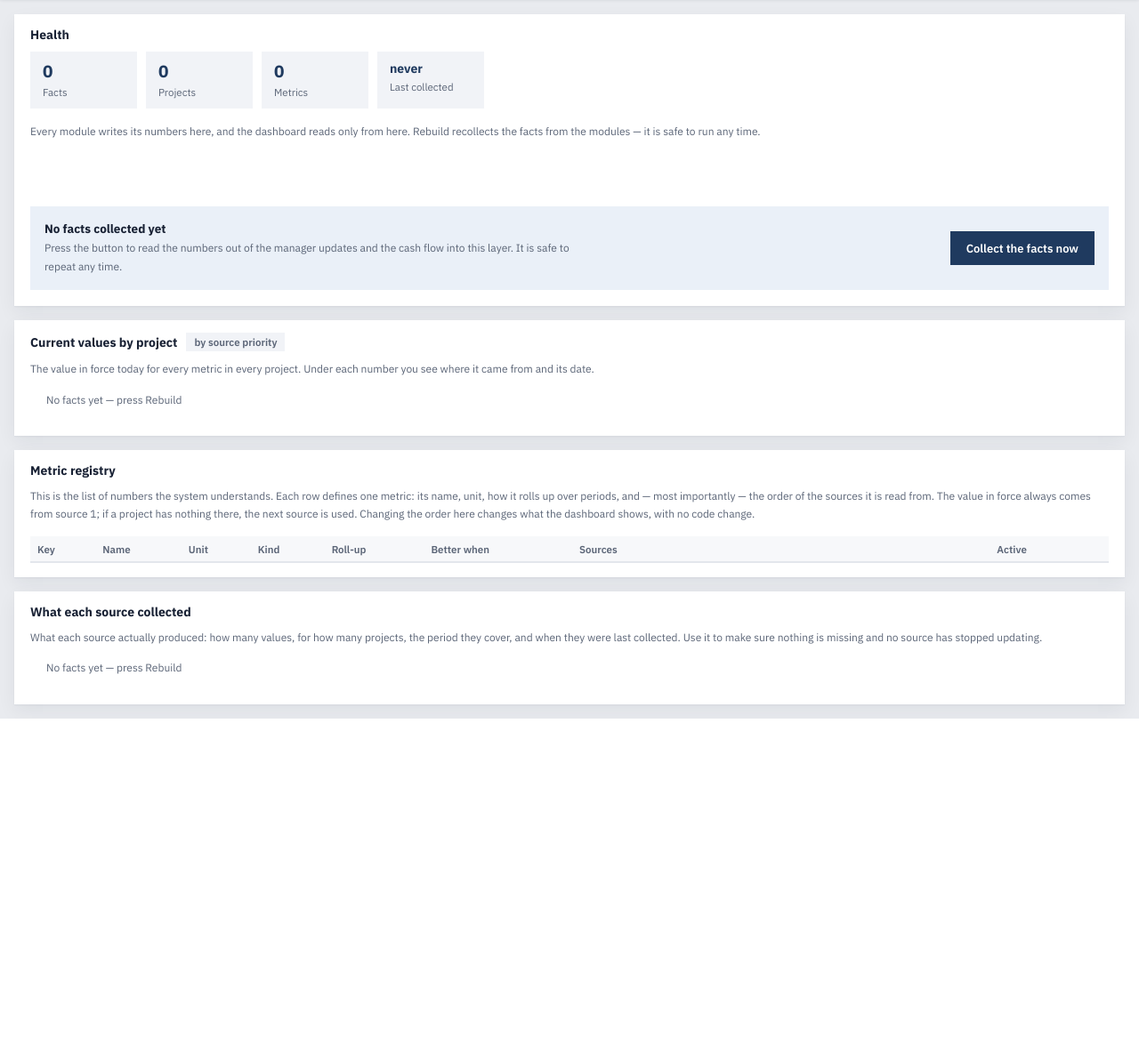
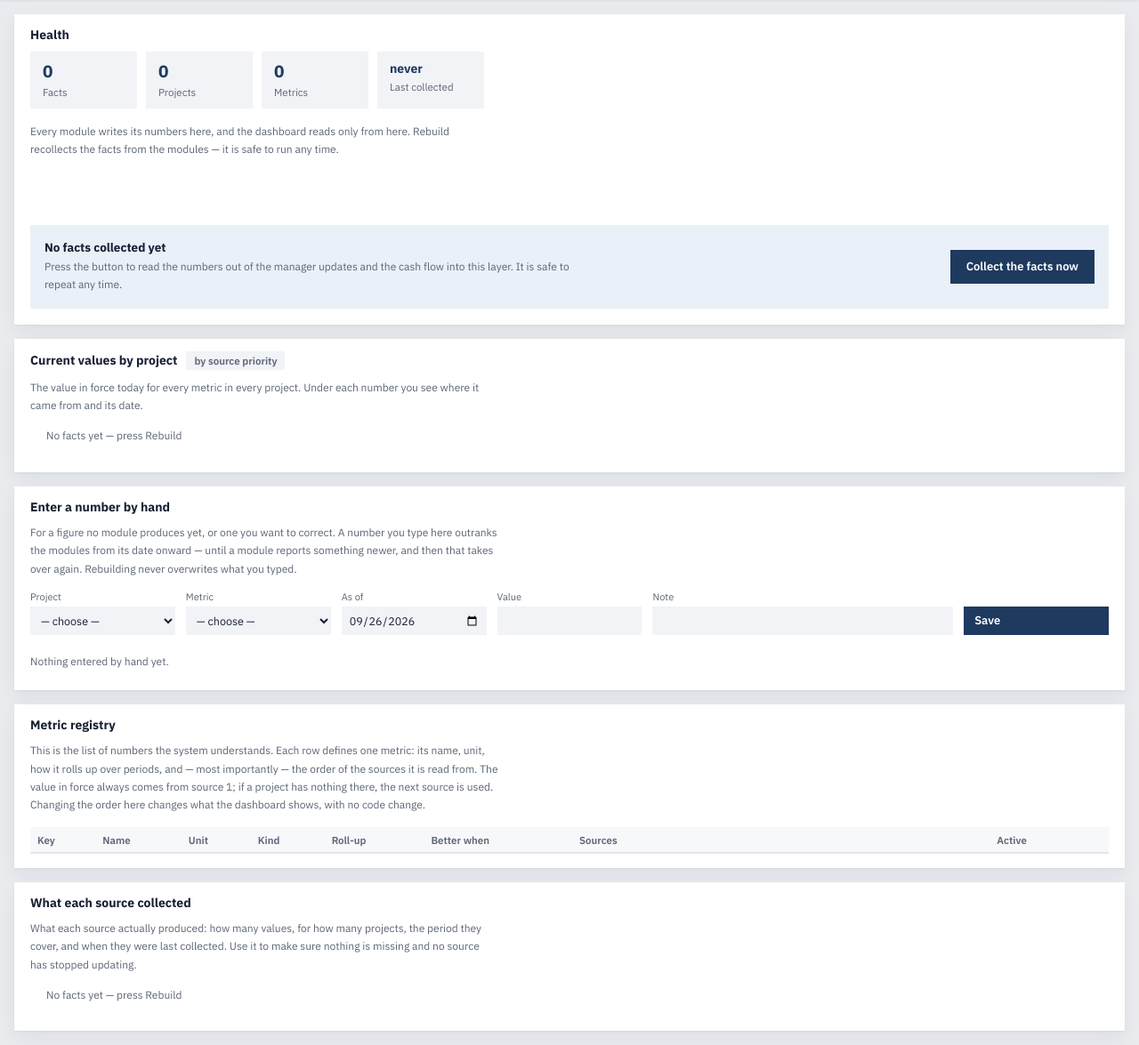
Before and after one commit to engmoha83-ctrl/projects-portfolio-system, a Python web app: template templates/facts.html in a window 1280 px wide. Shown: the part 58-1233 px from the top of the page at 89% size. Before the commit the page ends 866 px from the top, so only its background shows below. Run offline with Jinja, Linux system fonts and the light colour scheme; the template is opened without the code that fills it: most values are stand-ins (such as "Sample title", 1, 10 or a date in 2020); lists and menus that the app fills with data are empty.

Commit message:
Add files via upload

```diff
--- a/templates/facts.html
+++ b/templates/facts.html
@@ -50,7 +50,20 @@ button,input,select{font-family:inherit; border-radius:0;}
   color:var(--muted); white-space:nowrap;}
 .hchip.warn{background:#FDF3E7; color:#8A5A1E;}
 .card-body{padding:0 18px 16px;}
-.note{font-size:12px; color:var(--muted); line-height:1.7; padding:0 18px 14px;}
+.note{font-size:12px; color:var(--muted); line-height:1.7; padding:0 18px 14px; max-width:78ch;}
+.man-form{display:grid; grid-template-columns:repeat(auto-fit,minmax(150px,1fr)); gap:10px 12px;
+  padding:0 18px 14px; align-items:end;}
+.man-form label{display:flex; flex-direction:column; gap:4px; font-size:11px; color:var(--muted); min-width:0;}
+.man-form label.wide{grid-column:span 2;}
+.man-form .btn{height:32px;}
+.man-row{display:flex; align-items:center; gap:10px; padding:8px 11px; background:var(--tint); margin-bottom:6px;
+  font-size:12.5px;}
+.man-row .mv{font-weight:600; font-variant-numeric:tabular-nums; min-width:90px;}
+.man-row .mm{flex:1; min-width:0;}
+.man-row .mm b{display:block; font-size:12.5px;}
+.man-row .mm span{font-size:11px; color:var(--muted);}
+.man-row button{border:none; background:none; color:var(--muted); cursor:pointer; font-size:11px;}
+.man-row button:hover{color:var(--danger);}
 .status{margin:0 18px 16px; padding:10px 14px; background:var(--tint); font-size:12.5px; line-height:1.7;
   white-space:pre-wrap; word-break:break-word; min-height:44px;}
 .status:empty{visibility:hidden;}
@@ -134,6 +147,20 @@ td.num{text-align:end; font-variant-numeric:tabular-nums;}
   </div>
 
   <div class="card">
+    <h2 data-i18n="manT">Enter a number by hand</h2>
+    <div class="note" data-i18n="manNote"></div>
+    <div class="man-form">
+      <label><span data-i18n="manProject">Project</span><select class="fld" id="mProj"></select></label>
+      <label><span data-i18n="manMetric">Metric</span><select class="fld" id="mMetric"></select></label>
+      <label><span data-i18n="manDate">As of</span><input class="fld" id="mDate" type="date"></label>
+      <label><span data-i18n="manValue">Value</span><input class="fld" id="mValue" type="number" step="any"></label>
+      <label class="wide"><span data-i18n="manNoteFld">Note</span><input class="fld" id="mNote" data-i18n-ph="manNotePh"></label>
+      <button class="btn primary" id="mSave" data-i18n="manSave">Save</button>
+    </div>
+    <div class="card-body scroll" id="manBox"></div>
+  </div>
+
+  <div class="card">
     <h2 data-i18n="metricsT">Metric registry<span data-i18n="metricsHint"></span></h2>
     <div class="note" data-i18n="metricsNote"></div>
     <div class="card-body scroll" id="metricsBox"></div>
@@ -151,7 +178,8 @@ td.num{text-align:end; font-variant-numeric:tabular-nums;}
 <script>
 const UI_KEY = 'pmis_ui_lang';
 /* المشاريع مخزَّنة بمفتاح البيانات؛ هنا نعرض اسم العرض ونُبقي المفتاح في القيمة */
-const PLABEL = Object.fromEntries(({{ projects | tojson }}).map(p => [p.v, p.l || p.v]));
+const PROJECTS = {{ projects | tojson }};
+const PLABEL = Object.fromEntries(PROJECTS.map(p => [p.v, p.l || p.v]));
 const projLabel = v => PLABEL[v] || String(v == null ? '' : v);
 /* الواجهة إنجليزية فقط حتى يكتمل الموقع. النصوص العربية باقية في الكود
    وزر التبديل مخفي لا محذوف، فإعادة تشغيل اللغة لاحقًا تعديل سطر واحد. */
@@ -186,6 +214,19 @@ const I18N = {
   allSrcChip:['by source priority','حسب أولوية المصادر'],
   lastRun:['Last collected','آخر تجميع'], never:['never','لم يتم بعد'],
   allProj:['All projects','كل المشاريع'],
+  manT:['Enter a number by hand','إدخال رقم يدويًا'],
+  manNote:['For a figure no module produces yet, or one you want to correct. A number you type here outranks the modules from its date onward — until a module reports something newer, and then that takes over again. Rebuilding never overwrites what you typed.',
+           'لرقم لا ينتجه أي مديول بعد، أو رقم تريد تصحيحه. ما تكتبه هنا يعلو على المديولات من تاريخه فصاعدًا — حتى يأتي المديول برقم أحدث فيعود هو المعتمد. وإعادة البناء لا تمسّ ما كتبته.'],
+  manProject:['Project','المشروع'], manMetric:['Metric','المؤشر'], manDate:['As of','بتاريخ'],
+  manValue:['Value','القيمة'], manNoteFld:['Note','ملاحظة'],
+  manNotePh:['why this number, or where it came from','سبب الرقم أو مصدره'],
+  manSave:['Save','حفظ'],
+  manSaved:['Saved','تم الحفظ'], manDeleted:['Deleted','تم الحذف'],
+  manNeed:['Choose a project and a metric, and type a value','اختر مشروعًا ومؤشرًا واكتب قيمة'],
+  manNone:['Nothing entered by hand yet.','لا توجد إدخالات يدوية بعد.'],
+  manListT:['Entered by hand','المُدخَل يدويًا'],
+  manDel:['Delete','حذف'],
+  manPick:['— choose —','— اختر —'],
   tookS:['in %s s','في %s ث'],
   readS:['reading %s s','قراءة %s ث'], writeS:['writing %s s','كتابة %s ث'], metricCol:['Metric','المؤشر'], source:['Source','المصدر'],
   from:['From','من'], to:['To','إلى'], updated:['Updated','آخر تحديث'], count:['Count','العدد'],
@@ -228,7 +269,7 @@ async function api(url, opts){
   finally{ busy(false); }
 }
 
-const S = {metrics:[], sources:{}, latest:{}, all:{}, health:null, src:'', proj:''};
+const S = {metrics:[], sources:{}, latest:{}, all:{}, manual:[], health:null, src:'', proj:''};
 try{ S.proj = new URLSearchParams(location.search).get('project') || ''; }catch(e){}
 const mLabel = m => (en() ? (m.label_en || m.label) : (m.label || m.label_en)) || m.key;
 const sLabel = k => { const s = S.sources[k];
@@ -376,12 +417,65 @@ function drawProjSel(){
     names.map(n => `<option value="${esc(n)}">${esc(projLabel(n))}</option>`).join('');
   sel.value = S.proj;
 }
+/* ================= الإدخال اليدوي =================
+   رقم يكتبه الإنسان بنفسه لمؤشر لا ينتجه مديول بعد، أو ليصحّح رقمًا.
+   المصدر «manual» ليس ضمن المُجمِّعات، فإعادة البناء لا تمسّه. */
+function drawManForm(){
+  const projs = Object.keys(S.all || {}).sort();
+  (PROJECTS || []).forEach(p => { if(projs.indexOf(p.v) < 0) projs.push(p.v); });
+  const keep = $('#mProj').value, keepM = $('#mMetric').value;
+  $('#mProj').innerHTML = `<option value="">${T('manPick')}</option>` +
+    projs.map(n => `<option value="${esc(n)}">${esc(projLabel(n))}</option>`).join('');
+  $('#mProj').value = keep || S.proj || '';
+  $('#mMetric').innerHTML = `<option value="">${T('manPick')}</option>` +
+    (S.metrics || []).map(m => `<option value="${esc(m.key)}">${esc(mLabel(m))}${
+      m.unit ? ' (' + esc(m.unit) + ')' : ''}</option>`).join('');
+  $('#mMetric').value = keepM || '';
+  if(!$('#mDate').value) $('#mDate').value = new Date().toISOString().slice(0, 10);
+}
+function drawManList(){
+  const rows = S.manual || [];
+  $('#manBox').innerHTML = !rows.length
+    ? `<div class="note" style="padding:6px 0">${esc(T('manNone'))}</div>`
+    : rows.map(f => `<div class="man-row">
+        <span class="mv">${esc(f.value === null || f.value === undefined ? (f.text || '—')
+          : Number(f.value).toLocaleString('en-US') + (f.unit ? ' ' + f.unit : ''))}</span>
+        <span class="mm"><b>${esc(f.label)}</b>
+          <span>${esc(projLabel(f.project))} · ${esc(f.period)}${f.note ? ' · ' + esc(f.note) : ''}</span></span>
+        <button data-del="${f.id}">${esc(T('manDel'))}</button>
+      </div>`).join('');
+  $$('#manBox [data-del]').forEach(b => b.addEventListener('click', async () => {
+    const j = await api('/api/facts/manual/' + b.dataset.del, {method:'DELETE'});
+    if(!j.success) return;
+    toast(T('manDeleted'));
+    await loadAll();
+  }));
+}
+async function loadManual(){
+  const j = await api('/api/facts/manual');
+  S.manual = j.success ? (j.facts || []) : [];
+}
+$('#mSave').addEventListener('click', async () => {
+  const proj = $('#mProj').value, metric = $('#mMetric').value, val = $('#mValue').value;
+  if(!proj || !metric || val === ''){ toast(T('manNeed'), true); return; }
+  const j = await api('/api/facts', {method:'POST', headers:{'Content-Type':'application/json'},
+    body:JSON.stringify({facts:[{project:proj, metric:metric,
+      period:$('#mDate').value || new Date().toISOString().slice(0, 10),
+      value:Number(val), source:'manual', ref:$('#mNote').value.trim() || null}]})});
+  if(!j.success) return;
+  $('#mValue').value = ''; $('#mNote').value = '';
+  toast(T('manSaved'));
+  await loadAll();
+});
+
 async function loadAll(){
   const [mm, hh] = await Promise.all([api('/api/facts/metrics'), api('/api/facts/health')]);
   if(mm.success){ S.metrics = mm.metrics || []; S.sources = mm.sources || {}; }
   if(hh.success) S.health = hh;
   await loadLatest();
+  await loadManual();
   applyLang(); drawProjSel(); drawHealth(); drawStats(); drawMatrix(); drawMetrics();
+  drawManForm(); drawManList();
 }
 $('#projSel').addEventListener('change', e => {
   S.proj = e.target.value;
```
